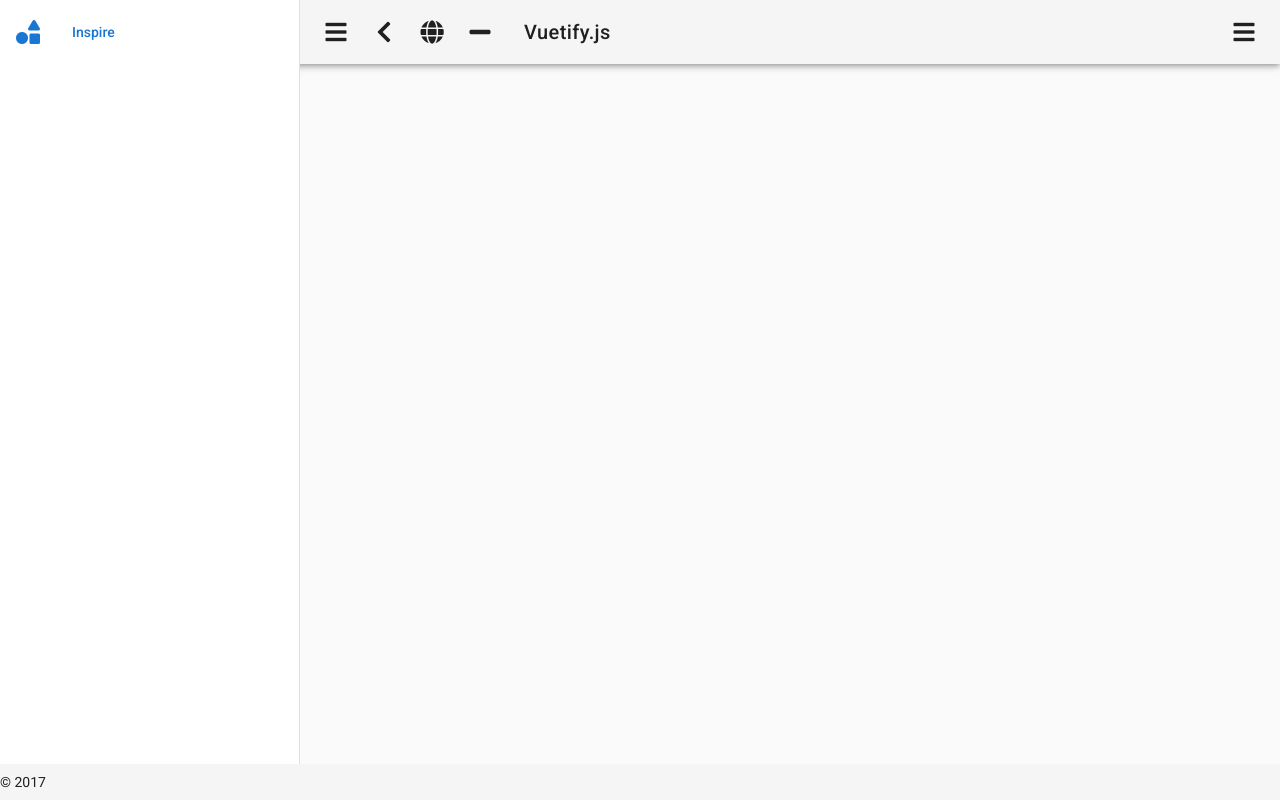
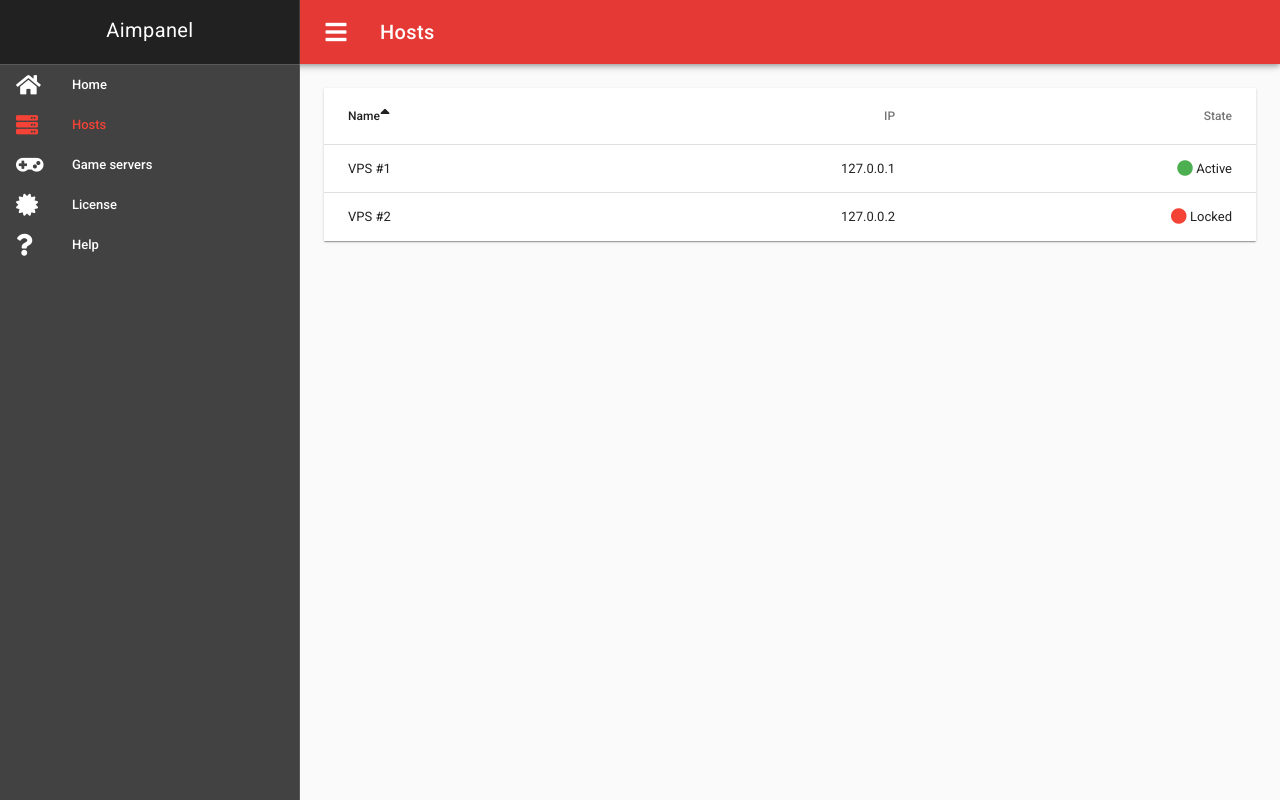
Before and after one commit to SystemZ/aimpanel2-exp, a Vue app in the folder master-frontend/: page /hosts in a window 1280 px wide. Built offline with nearby package versions, Linux system fonts and the light colour scheme.

Commit message:
Added pages and prepared nav and toolbar layout. Added data table in hosts page #30

```diff
--- a/master-frontend/public/index.html
+++ b/master-frontend/public/index.html
@@ -5,13 +5,13 @@
     <meta http-equiv="X-UA-Compatible" content="IE=edge">
     <meta name="viewport" content="width=device-width,initial-scale=1.0">
     <link rel="icon" href="<%= BASE_URL %>favicon.ico">
-    <title>master-frontend</title>
+    <title>Aimpanel</title>
     <link rel="stylesheet" href="https://fonts.googleapis.com/css?family=Roboto:100,300,400,500,700,900">
     <link rel="stylesheet" href="https://use.fontawesome.com/releases/v5.2.0/css/all.css" integrity="sha384-hWVjflwFxL6sNzntih27bfxkr27PmbbK/iSvJ+a4+0owXq79v+lsFkW54bOGbiDQ" crossorigin="anonymous">
   </head>
   <body>
     <noscript>
-      <strong>We're sorry but master-frontend doesn't work properly without JavaScript enabled. Please enable it to continue.</strong>
+      <strong>We're sorry but Aimpanel doesn't work properly without JavaScript enabled. Please enable it to continue.</strong>
     </noscript>
     <div id="app"></div>
     <!-- built files will be auto injected -->
--- a/master-frontend/src/App.vue
+++ b/master-frontend/src/App.vue
@@ -1,92 +1,79 @@
 <template>
     <v-app>
         <v-navigation-drawer
-      persistent
-      :mini-variant="miniVariant"
-      :clipped="clipped"
                 v-model="drawer"
-      enable-resize-watcher
-      fixed
                 app
+                dark
+                absolute
         >
+            <v-toolbar flat>
                 <v-list>
-        <v-list-tile
-          value="true"
-          v-for="(item, i) in items"
-          :key="i"
-        >
+                    <v-list-tile>
+                        <v-list-tile-title class="title">
+                            <p class="text-xs-center font-weight-regular font-weight-thin">Aimpanel</p>
+                        </v-list-tile-title>
+                    </v-list-tile>
+                </v-list>
+            </v-toolbar>
+            <v-list class="pt-0" dense>
+                <v-divider></v-divider>
+                <v-list-tile v-for="item in menu"
+                             :to="item.path"
+                             active-class="red--text red--darken-1">
                     <v-list-tile-action>
-            <v-icon v-html="item.icon"></v-icon>
+                        <v-icon>{{item.icon}}</v-icon>
                     </v-list-tile-action>
                     <v-list-tile-content>
-            <v-list-tile-title v-text="item.title"></v-list-tile-title>
+                        <v-list-tile-title>{{item.title}}</v-list-tile-title>
                     </v-list-tile-content>
                 </v-list-tile>
             </v-list>
         </v-navigation-drawer>
-    <v-toolbar
-      app
-      :clipped-left="clipped"
-    >
+        <v-toolbar color="red darken-1" dark fixed app>
             <v-toolbar-side-icon @click.stop="drawer = !drawer"></v-toolbar-side-icon>
-      <v-btn icon @click.stop="miniVariant = !miniVariant">
-        <v-icon v-html="miniVariant ? 'fas fa-chevron-right' : 'fas fa-chevron-left'"></v-icon>
-      </v-btn>
-      <v-btn icon @click.stop="clipped = !clipped">
-        <v-icon>fas fa-globe</v-icon>
-      </v-btn>
-      <v-btn icon @click.stop="fixed = !fixed">
-        <v-icon>fas fa-minus</v-icon>
-      </v-btn>
-      <v-toolbar-title v-text="title"></v-toolbar-title>
-      <v-spacer></v-spacer>
-      <v-btn icon @click.stop="rightDrawer = !rightDrawer">
-        <v-icon>fas fa-bars</v-icon>
-      </v-btn>
+            <v-toolbar-title>{{$route.meta.title}}</v-toolbar-title>
         </v-toolbar>
         <v-content>
             <router-view/>
         </v-content>
-    <v-navigation-drawer
-      temporary
-      :right="right"
-      v-model="rightDrawer"
-      fixed
-      app
-    >
-      <v-list>
-        <v-list-tile @click="right = !right">
-          <v-list-tile-action>
-            <v-icon>fas fa-exchange-alt</v-icon>
-          </v-list-tile-action>
-          <v-list-tile-title>Switch drawer (click me)</v-list-tile-title>
-        </v-list-tile>
-      </v-list>
-    </v-navigation-drawer>
-    <v-footer :fixed="fixed" app>
-      <span>&copy; 2017</span>
-    </v-footer>
     </v-app>
 </template>
 
 <script>
-
   export default {
-  name: 'App',
-  data () {
-    return {
-      clipped: false,
-      drawer: true,
-      fixed: false,
-      items: [{
-        icon: 'fas fa-shapes',
-        title: 'Inspire'
-      }],
-      miniVariant: false,
-      right: true,
-      rightDrawer: false,
-      title: 'Vuetify.js'
+    name: 'Aimpanel',
+    data: () => ({
+      drawer: null,
+      menu: [
+        {
+          title: 'Home',
+          icon: 'fa-home',
+          path: '/'
+        },
+        {
+          title: 'Hosts',
+          icon: 'fa-server',
+          path: '/hosts'
+        },
+        {
+          title: 'Game servers',
+          icon: 'fa-gamepad',
+          path: '/game-servers'
+        },
+        {
+          title: 'License',
+          icon: 'fa-certificate',
+          path: '/license'
+        },
+        {
+          title: 'Help',
+          icon: 'fa-question',
+          path: '/help'
         }
+      ]
+    }),
+    mounted() {
+      console.log(this.$route)
     }
   }
 </script>
--- a/master-frontend/src/router.js
+++ b/master-frontend/src/router.js
@@ -11,15 +11,45 @@ export default new Router({
     {
       path: '/',
       name: 'home',
+      meta: {
+        title: 'Home'
+      },
       component: Home
     },
     {
-      path: '/about',
-      name: 'about',
+      path: '/hosts',
+      name: 'hosts',
+      meta: {
+        title: 'Hosts'
+      },
+      component: () => import(/* webpackChunkName: "hosts" */ './views/Hosts.vue')
+    },
+    {
+      path: '/game-servers',
+      name: 'game-servers',
+      meta: {
+        title: 'Game Servers'
+      },
+      component: () => import(/* webpackChunkName: "game-servers" */ './views/GameServers.vue')
+    },
+    {
+      path: '/license',
+      name: 'license',
+      meta: {
+        title: 'License'
+      },
+      component: () => import(/* webpackChunkName: "license" */ './views/License.vue')
+    },
+    {
+      path: '/help',
+      name: 'help',
+      meta: {
+        title: 'Help'
+      },
       // route level code-splitting
       // this generates a separate chunk (about.[hash].js) for this route
       // which is lazy-loaded when the route is visited.
-      component: () => import(/* webpackChunkName: "about" */ './views/About.vue')
+      component: () => import(/* webpackChunkName: "help" */ './views/Help.vue')
     }
   ]
 })
--- a/master-frontend/src/views/About.vue
+++ /dev/null
@@ -1,5 +0,0 @@
-<template>
-  <div class="about">
-    <h1>This is an about page</h1>
-  </div>
-</template>
--- /dev/null
+++ b/master-frontend/src/views/GameServers.vue
@@ -0,0 +1,35 @@
+<template>
+    <v-container fluid>
+        <v-slide-y-transition mode="out-in">
+            <v-layout column align-center>
+                <img src="@/assets/logo.png" alt="Vuetify.js" class="mb-5">
+                <blockquote>
+                    &#8220;First, solve the problem. Then, write the code.&#8221;
+                    <footer>
+                        <small>
+                            <em>&mdash;John Johnson</em>
+                        </small>
+                    </footer>
+                </blockquote>
+            </v-layout>
+        </v-slide-y-transition>
+    </v-container>
+</template>
+
+<!-- Add "scoped" attribute to limit CSS to this component only -->
+<style scoped>
+    h1, h2 {
+        font-weight: normal;
+    }
+    ul {
+        list-style-type: none;
+        padding: 0;
+    }
+    li {
+        display: inline-block;
+        margin: 0 10px;
+    }
+    a {
+        color: #42b983;
+    }
+</style>
--- /dev/null
+++ b/master-frontend/src/views/Help.vue
@@ -0,0 +1,35 @@
+<template>
+    <v-container fluid>
+        <v-slide-y-transition mode="out-in">
+            <v-layout column align-center>
+                <img src="@/assets/logo.png" alt="Vuetify.js" class="mb-5">
+                <blockquote>
+                    &#8220;First, solve the problem. Then, write the code.&#8221;
+                    <footer>
+                        <small>
+                            <em>&mdash;John Johnson</em>
+                        </small>
+                    </footer>
+                </blockquote>
+            </v-layout>
+        </v-slide-y-transition>
+    </v-container>
+</template>
+
+<!-- Add "scoped" attribute to limit CSS to this component only -->
+<style scoped>
+    h1, h2 {
+        font-weight: normal;
+    }
+    ul {
+        list-style-type: none;
+        padding: 0;
+    }
+    li {
+        display: inline-block;
+        margin: 0 10px;
+    }
+    a {
+        color: #42b983;
+    }
+</style>
--- /dev/null
+++ b/master-frontend/src/views/Hosts.vue
@@ -0,0 +1,61 @@
+<template>
+    <v-container fluid>
+        <v-data-table
+            :headers="headers"
+            :items="hosts"
+            hide-actions
+            class="elevation-1"
+        >
+            <template slot="items" slot-scope="props">
+                <td>{{ props.item.name }}</td>
+                <td class="text-xs-right">{{ props.item.ip }}</td>
+                <td class="text-xs-right">
+                    <span v-if="props.item.state === 1">
+                        <v-icon class="green--text" small>fa-circle</v-icon> Active
+                    </span>
+                    <span v-else>
+                        <v-icon class="red--text" small>fa-circle</v-icon> Locked
+                    </span>
+                </td>
+            </template>
+        </v-data-table>
+    </v-container>
+</template>
+
+<script>
+  export default {
+    name: 'hosts',
+    data: () => ({
+      headers: [
+        {
+          text: 'Name',
+          align: 'left',
+          sortable: true,
+          value: 'name'
+        },
+        {
+          text: 'IP',
+          align: 'right',
+          value: 'ip'
+        },
+        {
+          text: 'State',
+          align: 'right',
+          value: 'state'
+        }
+      ],
+      hosts: [
+        {
+          name: 'VPS #1',
+          ip: '127.0.0.1',
+          state: 1,
+        },
+        {
+          name: 'VPS #2',
+          ip: '127.0.0.2',
+          state: 0,
+        }
+      ]
+    })
+  }
+</script>
--- /dev/null
+++ b/master-frontend/src/views/License.vue
@@ -0,0 +1,35 @@
+<template>
+    <v-container fluid>
+        <v-slide-y-transition mode="out-in">
+            <v-layout column align-center>
+                <img src="@/assets/logo.png" alt="Vuetify.js" class="mb-5">
+                <blockquote>
+                    &#8220;First, solve the problem. Then, write the code.&#8221;
+                    <footer>
+                        <small>
+                            <em>&mdash;John Johnson</em>
+                        </small>
+                    </footer>
+                </blockquote>
+            </v-layout>
+        </v-slide-y-transition>
+    </v-container>
+</template>
+
+<!-- Add "scoped" attribute to limit CSS to this component only -->
+<style scoped>
+    h1, h2 {
+        font-weight: normal;
+    }
+    ul {
+        list-style-type: none;
+        padding: 0;
+    }
+    li {
+        display: inline-block;
+        margin: 0 10px;
+    }
+    a {
+        color: #42b983;
+    }
+</style>
```
Lines whose indentation alone changed are shown as unchanged.
